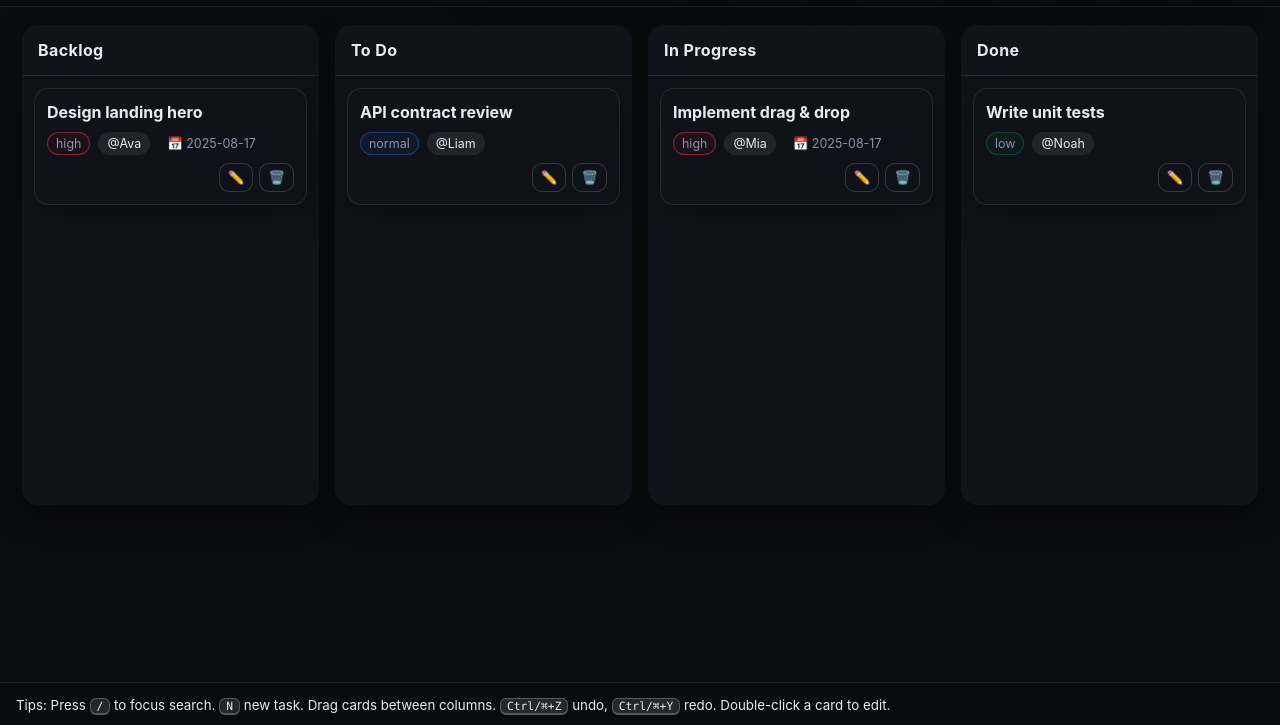
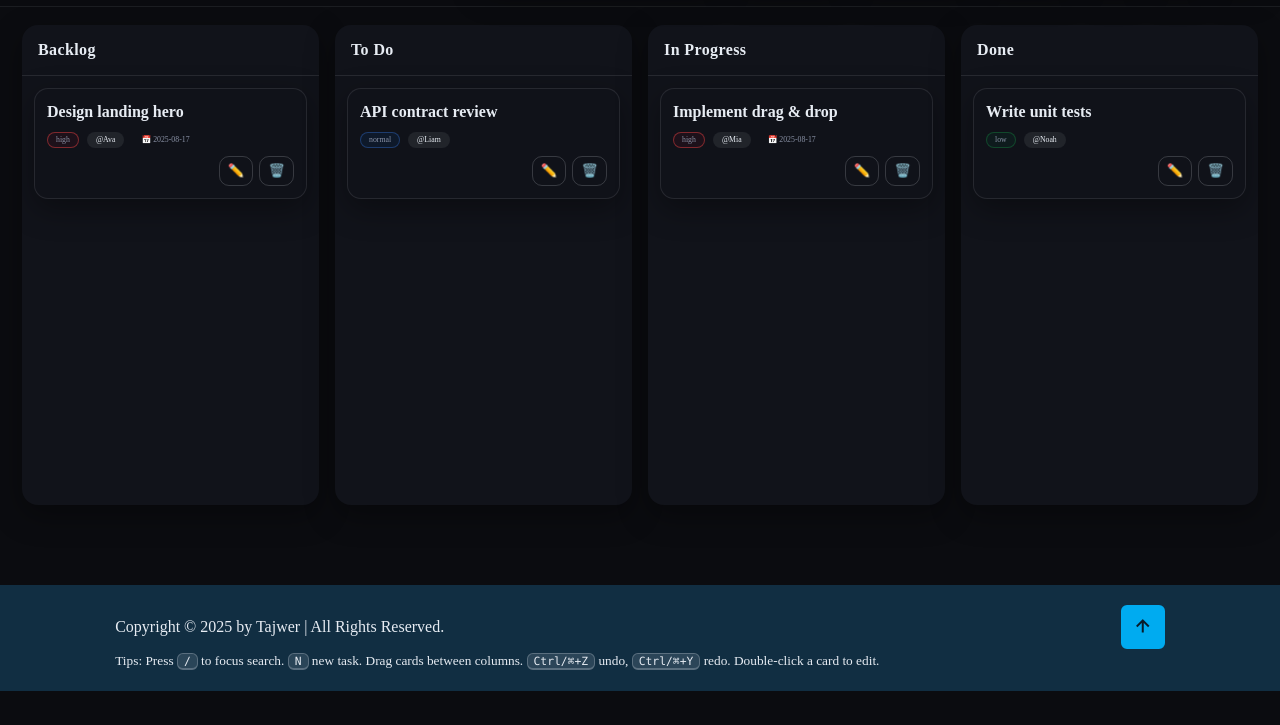
Before and after one commit to SadmanTajwer/Kanban_Board, a plain HTML site: page index.html in a window 1280 px wide. Shown: the part 75-800 px from the top of the page. Drawn offline with nearby package versions, Linux system fonts and the light colour scheme.

Commit message:
Modifying footer

```diff
--- a/app.js
+++ b/app.js
@@ -373,3 +373,9 @@ Store.on(render);
   $filterAssignee.value = filters.assignee || '';
 })();
 render();
+
+//footer
+
+ let footer = document.querySelector('footer');
+
+    footer.classList.toggle('show-animate', this.innerHeight + this.scrollY >= document.scrollingElement.scrollHeight);
--- a/index.html
+++ b/index.html
@@ -5,6 +5,8 @@
   <meta name="viewport" content="width=device-width, initial-scale=1" />
   <title>Vanilla Kanban — Complex JS + HTML + CSS</title>
   <link rel="stylesheet" href="style.css" />
+  <!-- box icons -->
+    <link href='https://unpkg.com/boxicons@2.1.4/css/boxicons.min.css' rel='stylesheet'>
 </head>
 <body>
   <header class="app-header">
@@ -95,11 +97,25 @@
     </form>
   </dialog>
 
-  <footer class="app-footer">
-    <small>
-      Tips: Press <kbd>/</kbd> to focus search. <kbd>N</kbd> new task. Drag cards between columns.
-      <kbd>Ctrl/⌘+Z</kbd> undo, <kbd>Ctrl/⌘+Y</kbd> redo. Double-click a card to edit.
-    </small>
+  <footer class="footer">
+
+    <div class="footer-text">
+                <p>Copyright &copy; 2025 by Tajwer | All Rights Reserved.</p>
+                <!-- <span class="animate scroll" style="--i:1;"></span> -->
+            </div>
+            <div class="footer-iconTop">
+                <a href="#"><i class='bx bx-up-arrow-alt'></i></a>
+                <!-- <span class="animate scroll" style="--i:3;"></span> -->
+     </div>
+     <div>
+      <small>
+        Tips: Press <kbd>/</kbd> to focus search. <kbd>N</kbd> new task. Drag cards between columns.
+        <kbd>Ctrl/⌘+Z</kbd> undo, <kbd>Ctrl/⌘+Y</kbd> redo. Double-click a card to edit.
+        </small>
+     </div>
+
+
+
   </footer>
 
   <script src="app.js" type="module"></script>
--- a/style.css
+++ b/style.css
@@ -1,3 +1,19 @@
+* {
+    font-family: 'Times New Roman';
+    margin: 0;
+    padding: 0;
+    box-sizing: border-box;
+    text-decoration: none;
+    border: none;
+    outline: none;
+    scroll-behavior: smooth;
+}
+
+html{
+    font-size: 62.5%;
+    overflow-x: hidden;
+}
+
 :root{
   --bg: #0b0c10;
   --panel: #11131a;
@@ -8,15 +24,20 @@
   --danger: #ff6b6b;
   --shadow: 0 10px 30px rgba(0,0,0,.35);
   --radius: 16px;
+  --bg--color: #081b29;
+  --second-bg--color: #112e42;
+  --text--color: #ededed;
+  --main--color: #00abf0;
 }
 :root.light{
   --bg: #f6f7fb;
   --panel: #ffffff;
   --muted: #5b6478;
-  --text: #1d2330;
+  --text: #1f8de7;
   --accent: #2563eb;
   --accent-2: #059669;
   --danger: #dc2626;
+  --text--color: #1bc245;
   --shadow: 0 10px 30px rgba(0,0,0,.08);
 }
 *{box-sizing:border-box}
@@ -114,15 +135,95 @@ dialog::backdrop{background: rgba(0,0,0,.45); backdrop-filter: blur(2px)}
 .grid2{display:grid; grid-template-columns: 1fr 1fr; gap:12px}
 menu{display:flex; gap:10px; justify-content:flex-end; margin:0; padding:0}
 
-.app-footer{
+
+
+
+/* .app-footer{
   position:fixed; bottom:0; inset-inline:0; padding:10px 16px;
   border-top:1px solid color-mix(in oklab, var(--text) 10%, transparent);
   background: color-mix(in oklab, var(--bg) 85%, transparent);
   backdrop-filter: blur(6px);
-}
+} */
 kbd{
   background: color-mix(in oklab, var(--text) 12%, transparent);
   border: 1px solid color-mix(in oklab, var(--text) 25%, transparent);
   border-bottom-width:2px; border-radius:6px; padding:0 6px; font-family: ui-monospace, SFMono-Regular, Menlo, Consolas, monospace;
   font-size:.85em;
 }
+
+/* footer design section */
+
+.footer{
+    display: flex;
+    justify-content: space-between;
+    align-items: center;
+    flex-wrap: wrap;
+    padding: 2rem 9%;
+    background: var(--second-bg--color);
+}
+
+.footer-text,
+.footer-iconTop {
+    position: relative;
+}
+
+.footer-text p{
+    font-size: 1.6rem;
+}
+
+.footer-iconTop a{
+    position: relative;
+    display: flex;
+    justify-content: center;
+    align-items: center;
+    padding: .8rem;
+    background: var(--main--color);
+    border: .2rem solid var(--main--color);
+    border-radius: .6rem;
+    z-index: 1;
+    overflow: hidden;
+}
+
+.footer-iconTop a::before{
+    content: '';
+    position: absolute;
+    top: 0;
+    left: 0;
+    width: 0;
+    height: 100%;
+    background: var(--second-bg--color);
+    z-index: -1;
+    transition: .5s;
+}
+
+.footer-iconTop a:hover::before{
+    width: 100%;
+}
+
+
+.footer-iconTop a i{
+    font-size: 2.4rem;
+    color: var(--bg--color);
+    transition: .5s;
+}
+
+.footer-iconTop a:hover i {
+    color: var(--main--color);
+}
+
+@media (max-width: 991px){
+    .footer{
+        padding: 2rem 4%;
+    }
+  }
+
+@media (max-width: 462px){
+
+    .footer{
+        flex-direction: column-reverse;
+    }
+      .footer p{
+        margin-top: 2rem;
+        text-align: center;
+    }
+  }
```
